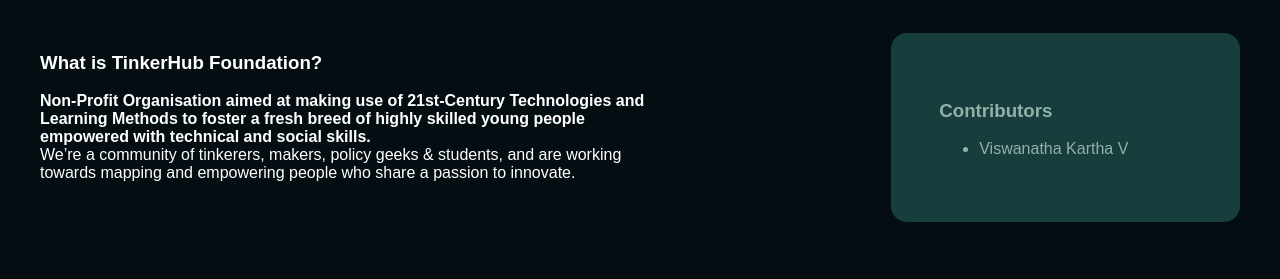
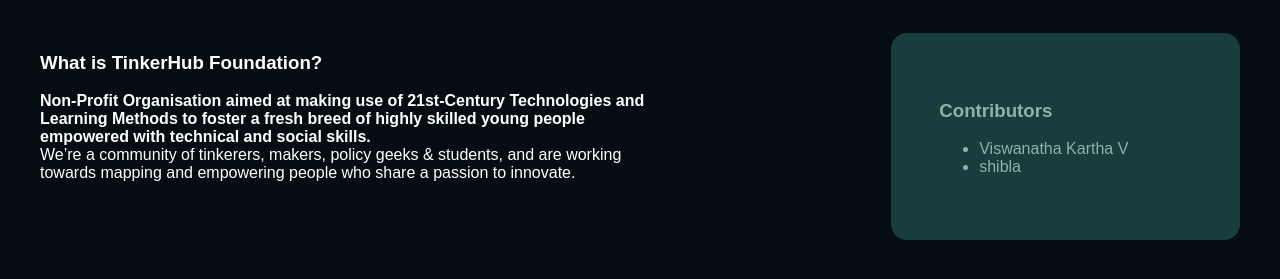
Before and after one commit to tinkerhubgecp/essentials-camp, a plain HTML site: page index.html in a window 1280 px wide. Shown: the part 79-358 px from the top of the page. Drawn offline with Linux system fonts and the light colour scheme; a web font is replaced by a local one.

Commit message:
Update index.html

```diff
--- a/index.html
+++ b/index.html
@@ -29,6 +29,7 @@
 
         <ul>
           <li>Viswanatha Kartha V</li>
+          <li>shibla</li>
         </ul>
       </article>
     </div>
```
